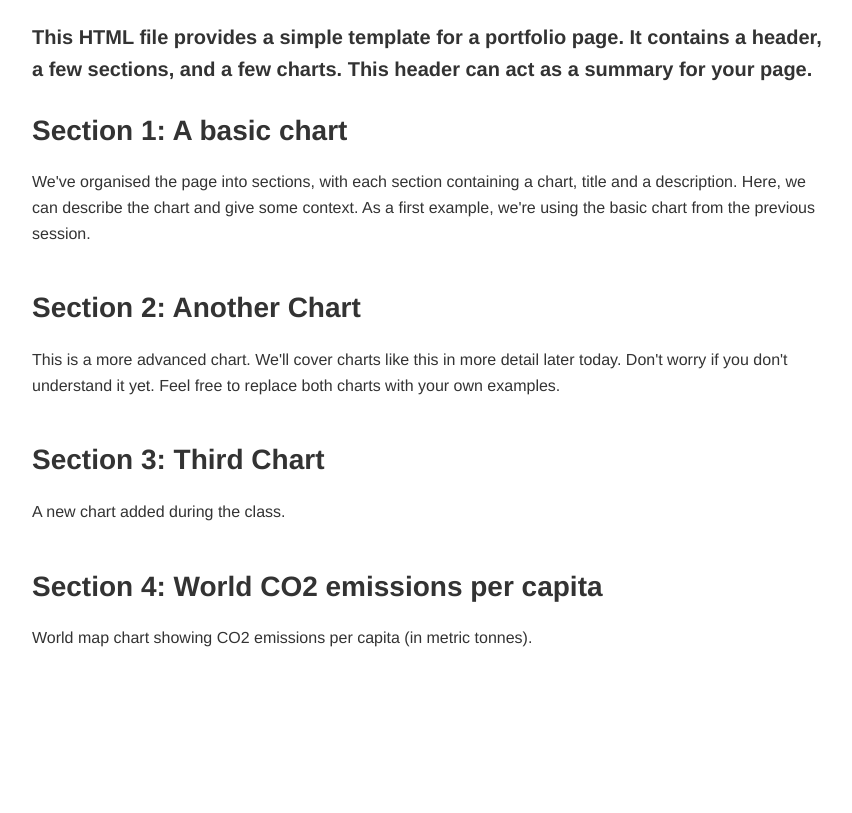
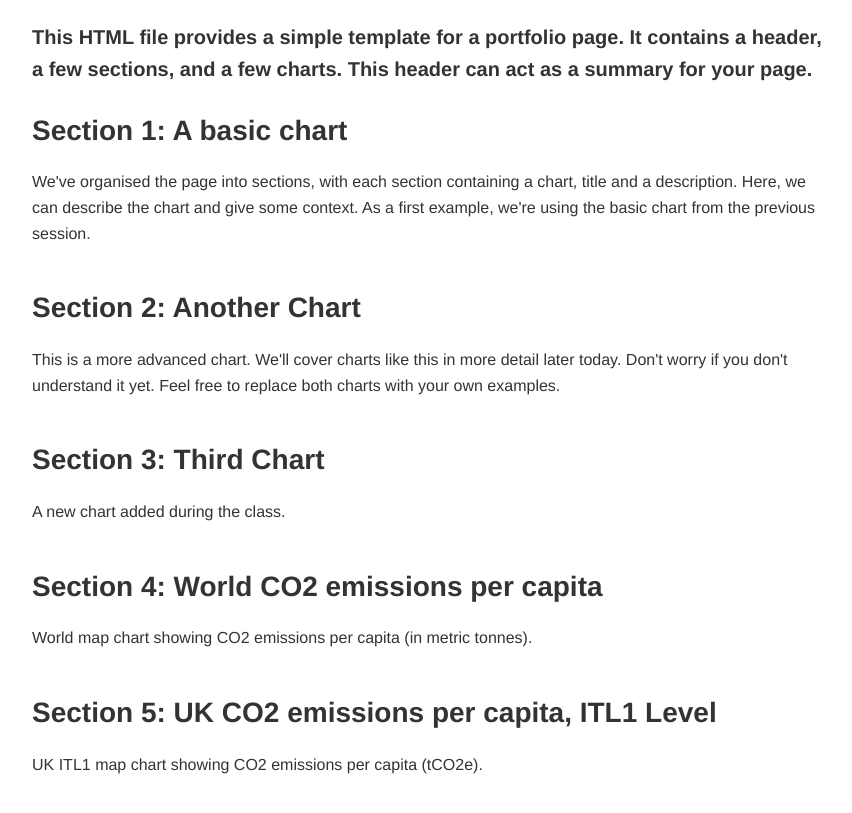
Before and after one commit to razvan-beldescu/razvan-beldescu.github.io, a plain HTML site: page index.html in a window 1280 px wide. Shown: the part 177-990 px from the top of the page, without its empty margins (208-1060 px from the left). Before the commit the page ends 868 px from the top, so only its background shows below. Drawn offline with Linux system fonts and the light colour scheme; a script that the page names is missing.

Commit message:
Update index.html

```diff
--- a/index.html
+++ b/index.html
@@ -89,6 +89,16 @@
         </div>
         <figure id="Location4"></figure> <!-- we give it an id so we can put a vega-lite graph here with VegaEmbed -->
     </section>
+
+    <section>
+        <div class="chart-description"> <!-- we are grouping the title and description together so we can style them together -->
+            <h2>Section 5: UK CO2 emissions per capita, ITL1 Level</h2>
+            <p> <!-- This is a paragraph, it's the main way to display text on a web page -->
+                UK ITL1 map chart showing CO2 emissions per capita (tCO2e).
+            </p>
+        </div>
+        <figure id="Location5"></figure> <!-- we give it an id so we can put a vega-lite graph here with VegaEmbed -->
+    </section>
     <!-- Do you want to add more sections? -->
         <!-- Try copying pasting the section above -->
         <!-- You'll need to change the id of the figure "<figure id="Location3"... -->
@@ -103,11 +113,13 @@
         var figure_2_spec = "https://raw.githubusercontent.com/EconomicsObservatory/courses/main/2/s2_chart2.json";
         var figure_3_spec = "visualization.vl (1).json";
         var figure_4_spec = "world_co2.json";
+        var figure_5_spec = "uk_ghg.json";
 
         vegaEmbed('#Location1', figure_1_spec) // We're using the vegaEmbed function to put a graph in the element with id figure_1
         vegaEmbed('#Location2', figure_2_spec)
         vegaEmbed('#Location3', figure_3_spec)
         vegaEmbed('#Location4', figure_4_spec)
+        vegaEmbed('#Location5', figure_5_spec)
 
         // Do you want to add more graphs?
         // try defining a new variable for figure_3_spec, adding VegaEmbed for Location3, and adding a new section in the HTML
```
